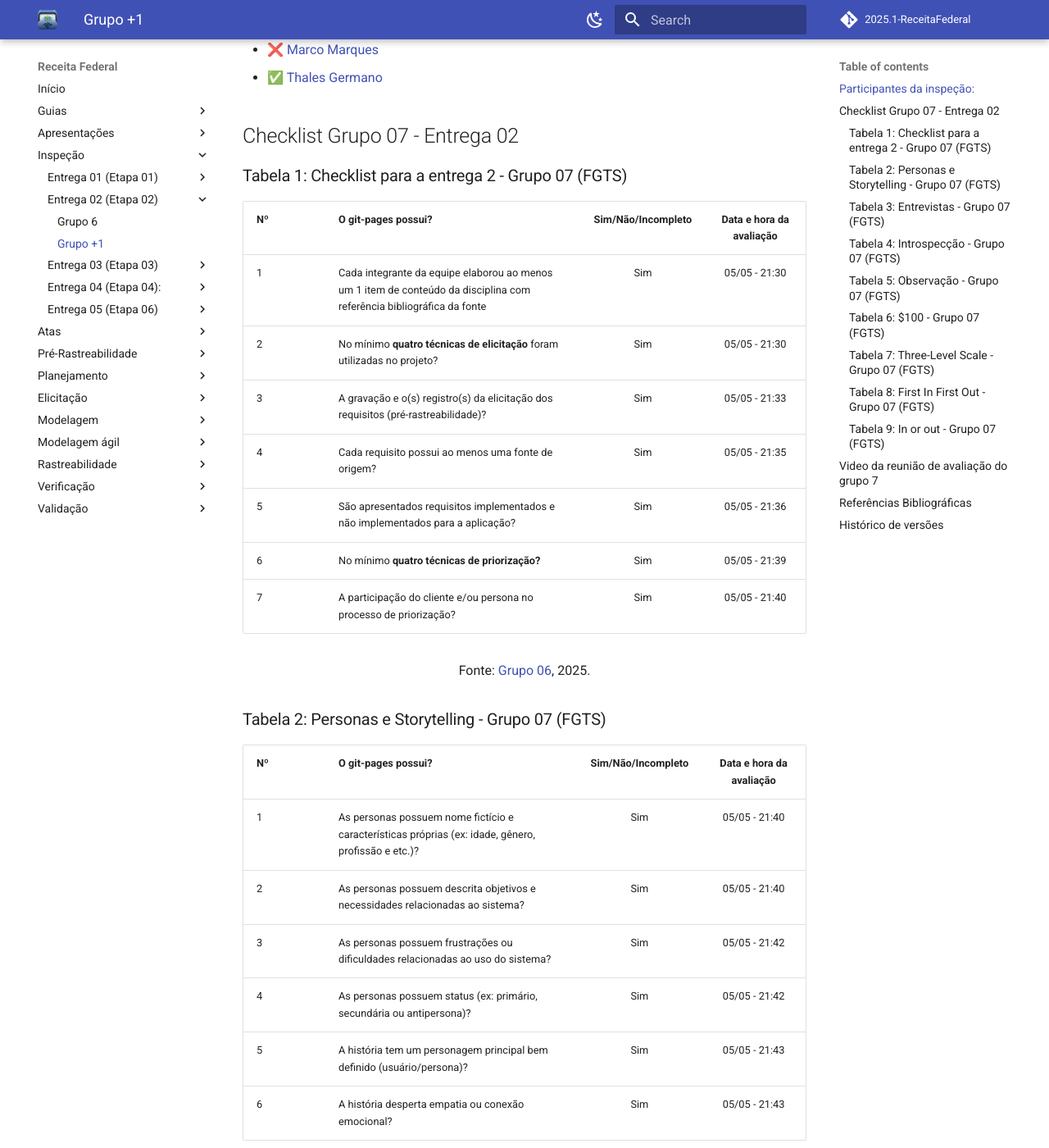
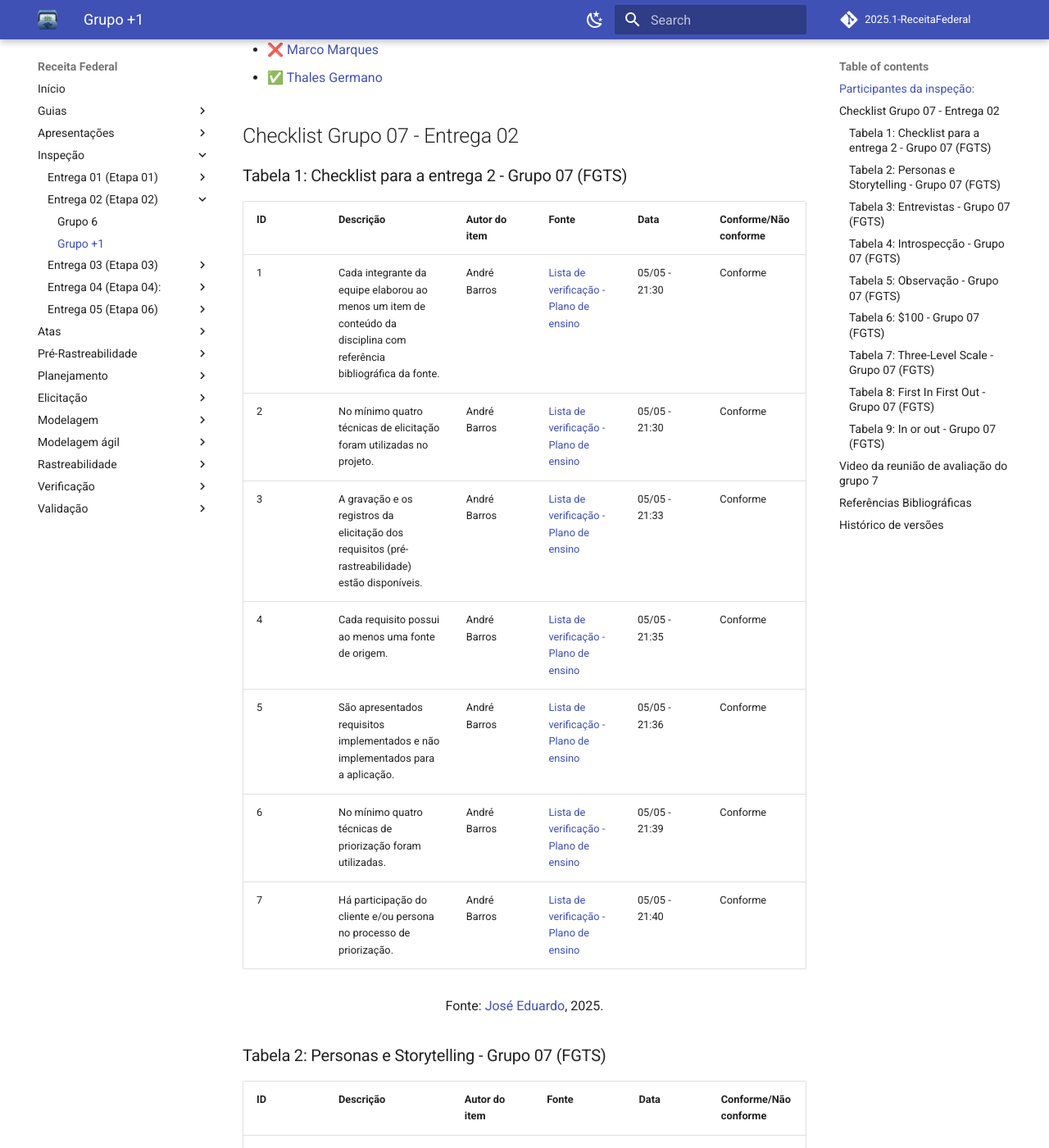
Before and after one commit to Requisitos-de-Software/2025.1-Meu-INSS, an MkDocs documentation site: the page built from docs/inspecao/entrega02/inspecao-grupo7-2.md, in a window 1280 px wide and 1400 px high, scrolled down 467 px. Shown: the whole window at 82% size. Built offline with MkDocs 1.6.1 and Material for MkDocs 9.7.7, drawn with Linux system fonts in a browser that asks for light colours; comment, search, counter and statistics services are not loaded; some of the changed text lies outside the part shown.

Commit message:
correcao tabela 2

```diff
--- a/docs/inspecao/entrega02/inspecao-grupo7-2.md
+++ b/docs/inspecao/entrega02/inspecao-grupo7-2.md
@@ -18,99 +18,107 @@
 
 ### Tabela 1: Checklist para a entrega 2 - Grupo 07 (FGTS)
 
-| Nº | O git-pages possui? | Sim/Não/Incompleto |  Data e hora da avaliação |
-| :------ | :------------------ | :----------------: | :-------------------------------:|
-|      1   |  Cada integrante da equipe elaborou ao menos um 1 item de conteúdo da disciplina com referência bibliográfica da fonte             |        Sim      | 05/05 - 21:30 |
-|    2     |    No mínimo **quatro técnicas de elicitação** foram utilizadas no projeto?       |     Sim        |  05/05 - 21:30  |
-|     3    |    A gravação e o(s) registro(s) da elicitação dos requisitos (pré-rastreabilidade)?        |     Sim          |05/05 - 21:33  |
-|    4     |    Cada requisito possui ao menos uma fonte de origem?                                      |   Sim        |05/05 - 21:35  |
-|    5     | São apresentados requisitos implementados e não implementados para a aplicação?       |    Sim       | 05/05 - 21:36  |
-|     6   |   No mínimo **quatro técnicas de priorização?**      |       Sim                | 05/05 - 21:39 |
-|    7     |  A participação do cliente e/ou persona no processo de priorização?               |    Sim             | 05/05 - 21:40  |
+| ID  | Descrição | Autor do item | Fonte | Data | Conforme/Não conforme |
+|-----|-----------|----------------|--------|------|------------------------|
+| 1   | Cada integrante da equipe elaborou ao menos um item de conteúdo da disciplina com referência bibliográfica da fonte. | André Barros | [Lista de verificação - Plano de ensino](https://aprender3.unb.br/pluginfile.php/3106711/mod_resource/content/58/Lista%20de%20Verifificac%CC%A7a%CC%83o%20-%20Plano_de_Ensino%20RE%20012025%20Turma%2003%20v2.pdf) | 05/05 - 21:30 | Conforme |
+| 2   | No mínimo quatro técnicas de elicitação foram utilizadas no projeto. | André Barros | [Lista de verificação - Plano de ensino](https://aprender3.unb.br/pluginfile.php/3106711/mod_resource/content/58/Lista%20de%20Verifificac%CC%A7a%CC%83o%20-%20Plano_de_Ensino%20RE%20012025%20Turma%2003%20v2.pdf) | 05/05 - 21:30 | Conforme |
+| 3   | A gravação e os registros da elicitação dos requisitos (pré-rastreabilidade) estão disponíveis. | André Barros | [Lista de verificação - Plano de ensino](https://aprender3.unb.br/pluginfile.php/3106711/mod_resource/content/58/Lista%20de%20Verifificac%CC%A7a%CC%83o%20-%20Plano_de_Ensino%20RE%20012025%20Turma%2003%20v2.pdf) | 05/05 - 21:33 | Conforme |
+| 4   | Cada requisito possui ao menos uma fonte de origem. | André Barros | [Lista de verificação - Plano de ensino](https://aprender3.unb.br/pluginfile.php/3106711/mod_resource/content/58/Lista%20de%20Verifificac%CC%A7a%CC%83o%20-%20Plano_de_Ensino%20RE%20012025%20Turma%2003%20v2.pdf) | 05/05 - 21:35 | Conforme |
+| 5   | São apresentados requisitos implementados e não implementados para a aplicação. |André Barros  | [Lista de verificação - Plano de ensino](https://aprender3.unb.br/pluginfile.php/3106711/mod_resource/content/58/Lista%20de%20Verifificac%CC%A7a%CC%83o%20-%20Plano_de_Ensino%20RE%20012025%20Turma%2003%20v2.pdf) | 05/05 - 21:36 | Conforme |
+| 6   | No mínimo quatro técnicas de priorização foram utilizadas. | André Barros  | [Lista de verificação - Plano de ensino](https://aprender3.unb.br/pluginfile.php/3106711/mod_resource/content/58/Lista%20de%20Verifificac%CC%A7a%CC%83o%20-%20Plano_de_Ensino%20RE%20012025%20Turma%2003%20v2.pdf) | 05/05 - 21:39 | Conforme |
+| 7   | Há participação do cliente e/ou persona no processo de priorização. | André Barros | [Lista de verificação - Plano de ensino](https://aprender3.unb.br/pluginfile.php/3106711/mod_resource/content/58/Lista%20de%20Verifificac%CC%A7a%CC%83o%20-%20Plano_de_Ensino%20RE%20012025%20Turma%2003%20v2.pdf) | 05/05 - 21:40 | Conforme |
 
-<font size="3"><p style="text-align: center">Fonte: [Grupo 06](https://requisitos-de-software.github.io/2025.1-ReceitaFederal/#membros-da-equipe), 2025.</p></font>
+
+<font size="3"><p style="text-align: center">Fonte: [José Eduardo](https://github.com/jevprado), 2025.</p></font>
 
 
 ### Tabela 2: Personas e Storytelling - Grupo 07 (FGTS)
-| Nº | O git-pages possui? | Sim/Não/Incompleto |  Data e hora da avaliação |
-| :------ | :------------------ | :----------------: | :-------------------------------:|
-| 1 |   As personas possuem nome fictício e características próprias (ex: idade, gênero, profissão e etc.)?      |    Sim            | 05/05 - 21:40 |
-| 2  | As personas possuem descrita objetivos e necessidades relacionadas ao sistema?      |      Sim          | 05/05 - 21:40 |
-| 3  | As personas possuem frustrações ou dificuldades relacionadas ao uso do sistema?      |         Sim      | 05/05 - 21:42 |
-| 4 |  As personas possuem status (ex: primário, secundária ou antipersona)?      |      Sim         | 05/05 - 21:42 |
-| 5 |   A história tem um personagem principal bem definido (usuário/persona)?    |       Sim         | 05/05 - 21:43  |
-| 6 |  A história desperta empatia ou conexão emocional?     |      Sim         | 05/05 - 21:43 |
 
-<font size="3"><p style="text-align: center">Fonte: [Grupo 06](https://requisitos-de-software.github.io/2025.1-ReceitaFederal/#membros-da-equipe), 2025.</p></font>
+| ID  | Descrição | Autor do item | Fonte | Data | Conforme/Não conforme |
+|-----|-----------|----------------|--------|------|------------------------|
+| 1   | As personas possuem nome fictício e características próprias (ex: idade, gênero, profissão etc.). | [José Eduardo](https://github.com/jevprado)  |Nielsen, J. (2007). *Personas as tools for empathy*. Nielsen Norman Group. | 05/05 - 21:40 | Conforme |
+| 2   | As personas possuem descritos objetivos e necessidades relacionadas ao sistema. | [José Eduardo](https://github.com/jevprado) | Nielsen, J. (2007). *Personas as tools for empathy*. Nielsen Norman Group. | 05/05 - 21:40 | Conforme |
+| 3   | As personas possuem frustrações ou dificuldades relacionadas ao uso do sistema. | [José Eduardo](https://github.com/jevprado) | Nielsen, J. (2007). *Personas as tools for empathy*. Nielsen Norman Group. | 05/05 - 21:42 | Conforme |
+| 4   | As personas possuem status (ex: primária, secundária ou antipersona). | [José Eduardo](https://github.com/jevprado)  | Nielsen, J. (2007). *Personas as tools for empathy*. Nielsen Norman Group. | 05/05 - 21:42 | Conforme |
+| 5   | A história tem um personagem principal bem definido (usuário/persona). | [José Eduardo](https://github.com/jevprado) |Nielsen, J. (2007). *Personas as tools for empathy*. Nielsen Norman Group.| 05/05 - 21:43 | Conforme |
+| 6   | A história desperta empatia ou conexão emocional. | [José Eduardo](https://github.com/jevprado) | Nielsen, J. (2007). *Personas as tools for empathy*. Nielsen Norman Group. | 05/05 - 21:43 | Conforme |
+
+
+<font size="3"><p style="text-align: center">Fonte: [José Eduardo](https://github.com/jevprado), 2025.</p></font>
 
 ### Tabela 3: Entrevistas - Grupo 07 (FGTS)
 
-| Nº | O git-pages possui? | Sim/Não/Incompleto |  Data e hora da avaliação |
-| :------ | :------------------ | :----------------: | :-------------------------------:|
-| 1 |   Os objetivos da entrevista foram claramente definidos antes da sua realização?      |   Sim            | 05/05 - 21:45 |
-|  2 |  O público-alvo (entrevistados) foi selecionado com base no perfil de usuário do sistema?      |    Incompleto          | 05/05 - 21:47 |
-| 3  |  O tipo da entrevista (estruturada, semiestruturada, não estruturada) foi definido conforme o contexto?      |  Sim           |05/05 - 21:48   |
+| ID  | Descrição | Autor do item | Fonte | Data | Conforme/Não conforme |
+|-----|-----------|----------------|--------|------|------------------------|
+| 1   | Os objetivos da entrevista foram claramente definidos antes da sua realização. | [José Eduardo](https://github.com/jevprado)  | PRESSMAN, R. S. *Engenharia de Software*. McGraw-Hill, 2006. | 05/05 - 21:45 | Conforme |
+| 2   | O público-alvo (entrevistados) foi selecionado com base no perfil de usuário do sistema. | [José Eduardo](https://github.com/jevprado) | SOMMERVILLE, I. *Engenharia de Software*. 10. ed. Pearson, 2011. | 05/05 - 21:47 | Incompleto |
+| 3   | O tipo da entrevista (estruturada, semiestruturada, não estruturada) foi definido conforme o contexto. | [José Eduardo](https://github.com/jevprado)  | PRESSMAN, R. S. *Engenharia de Software*. McGraw-Hill, 2006. | 05/05 - 21:48 | Conforme |
 
 
-<font size="3"><p style="text-align: center">Fonte: [Grupo 06](https://requisitos-de-software.github.io/2025.1-ReceitaFederal/#membros-da-equipe), 2025.</p></font>
+<font size="3"><p style="text-align: center"> Fonte:[José Eduardo](https://github.com/jevprado), 2025.</p></font>
 
 
 ### Tabela 4: Introspecção - Grupo 07 (FGTS)
-| Nº | O git-pages possui? | Sim/Não/Incompleto |  Data e hora da avaliação |
-| :------ | :------------------ | :----------------: | :-------------------------------:|
-| 1 |  A introspecção foi aplicada de forma individual por membros da equipe?	      | Sim | 05/05 - 21:48 |
-|  2 |  Foi criado um cenário concreto e realista de uso do sistema? |       Sim        | 05/05 - 21:49 |
-| 3  |  A introspecção considerou tanto situações positivas quanto negativas de uso?      |   Sim            |05/05 - 21:49  |
+
+| ID  | Descrição | Autor do item | Fonte | Data | Conforme/Não conforme |
+|-----|-----------|----------------|--------|------|------------------------|
+| 1   | A introspecção foi aplicada de forma individual por membros da equipe. | [José Eduardo](https://github.com/jevprado) | SOMMERVILLE, I. *Engenharia de Software*. 10. ed. Pearson, 2011. | 05/05 - 21:48 | Conforme |
+| 2   | Foi criado um cenário concreto e realista de uso do sistema. | [José Eduardo](https://github.com/jevprado)  | PRESSMAN, R. S. *Engenharia de Software*. McGraw-Hill, 2006. | 05/05 - 21:49 | Conforme |
+| 3   | A introspecção considerou tanto situações positivas quanto negativas de uso. | [José Eduardo](https://github.com/jevprado) | SOMMERVILLE, I. *Engenharia de Software*. 10. ed. Pearson, 2011. | 05/05 - 21:49 | Conforme |
 
 
-<font size="3"><p style="text-align: center">Fonte: [Grupo 06](https://requisitos-de-software.github.io/2025.1-ReceitaFederal/#membros-da-equipe), 2025.</p></font>
+
+<font size="3"><p style="text-align: center">Fonte: [José Eduardo](https://github.com/jevprado), 2025.</p></font>
 
 ### Tabela 5: Observação - Grupo 07 (FGTS)
 
-| Nº | O git-pages possui? | Sim/Não/Incompleto |  Data e hora da avaliação |
-| :------ | :------------------ | :----------------: | :-------------------------------:|
-| 1 |   O objetivo da observação foi claramente definido antes da atividade?	      |       Sim       |05/05 - 21:51 |
-| 2  |   O tipo de observação (participativa ou não participativa) foi definido e justificado?	|        Sim       | 05/05 - 21:52 |
-| 3 |   Foi escolhido um cenário realista e representativo do uso do sistema?     |       Sim       | 05/05 - 21:54 |
+| ID  | Descrição | Autor do item | Fonte | Data | Conforme/Não conforme |
+|-----|-----------|----------------|--------|------|------------------------|
+| 1   | O objetivo da observação foi claramente definido antes da atividade. | [José Eduardo](https://github.com/jevprado)  | PRESSMAN, R. S. *Engenharia de Software*. McGraw-Hill, 2006. | 05/05 - 21:51 | Conforme |
+| 2   | O tipo de observação (participativa ou não participativa) foi definido e justificado. |[José Eduardo](https://github.com/jevprado)  | SOMMERVILLE, I. *Engenharia de Software*. 10. ed. Pearson, 2011. | 05/05 - 21:52 | Conforme |
+| 3   | Foi escolhido um cenário realista e representativo do uso do sistema. | [José Eduardo](https://github.com/jevprado) | PRESSMAN, R. S. *Engenharia de Software*. McGraw-Hill, 2006. | 05/05 - 21:54 | Conforme |
 
-<font size="3"><p style="text-align: center">Fonte: [Grupo 06](https://requisitos-de-software.github.io/2025.1-ReceitaFederal/#membros-da-equipe), 2025.</p></font>
+
+<font size="3"><p style="text-align: center">Fonte: [José Eduardo](https://github.com/jevprado), 2025.</p></font>
 
 ### Tabela 6: $100 - Grupo 07 (FGTS)
-| Nº | O git-pages possui? | Sim/Não/Incompleto | Data e hora da avaliação |
-| :------ | :------------------ | :----------------: | :-------------------------------:|
-| 1 | Existe planilha ou quadro em que cada stakeholder recebeu exatamente 100 pontospara distribuir?      |       Sim        |05/05 - 21:54  |
-| 2 |   O documento lista todos os stakeholders elegíveis (papel, nome, data da votação)?    |      Sim        |05/05  - 21:56  |
+| ID  | Descrição | Autor do item | Fonte | Data | Conforme/Não conforme |
+|-----|-----------|----------------|--------|------|------------------------|
+| 1   | Existe planilha ou quadro em que cada stakeholder recebeu exatamente 100 pontos para distribuir. |[Thales Germano](https://github.com/thalesgvl)  | - | 05/05 - 21:54 | Conforme |
+| 2   | O documento lista todos os stakeholders elegíveis (papel, nome, data da votação). | [Thales Germano](https://github.com/thalesgvl) | - | 05/05 - 21:56 | Conforme |
 
 
-<font size="3"><p style="text-align: center">Fonte: [Grupo 06](https://requisitos-de-software.github.io/2025.1-ReceitaFederal/#membros-da-equipe), 2025.</p></font>
+<font size="3"><p style="text-align: center">Fonte:[Thales Germano](https://github.com/thalesgvl), 2025.</p></font>
 
 ### Tabela 7: Three-Level Scale - Grupo 07 (FGTS)
-| Nº | O git-pages possui? | Sim/Não/Incompleto |  Data e hora da avaliação |
-| :------ | :------------------ | :----------------: | :-------------------------------:|
-| 1 |  Planilha ou quadro com três colunas (Alta / Média / Baixa) criado e salvo.     |  Sim             | 05/05 - 21:58 |
-| 2 | Checagem de dependências feita após a classificação.          |   Sim             | 05/05 21:58 |
 
-<font size="3"><p style="text-align: center">Fonte: [Grupo 06](https://requisitos-de-software.github.io/2025.1-ReceitaFederal/#membros-da-equipe), 2025.</p></font>
+| ID  | Descrição | Autor do item | Fonte | Data | Conforme/Não conforme |
+|-----|-----------|----------------|--------|------|------------------------|
+| 1   | Planilha ou quadro com três colunas (Alta / Média / Baixa) criado e salvo. | [Diassis](https://github.com/Diaxiz) | - | 05/05 - 21:58 | Conforme |
+| 2   | Checagem de dependências feita após a classificação. |[Diassis](https://github.com/Diaxiz)  | SOMMERVILLE, I. *Engenharia de Software*. 10. ed. Pearson, 2011. | 05/05 - 21:58 | Conforme |
+
+<font size="3"><p style="text-align: center">Fonte: [Diassis](https://github.com/Diaxiz), 2025.</p></font>
 
 ### Tabela 8: First In First Out - Grupo 07 (FGTS)
-| Nº | O git-pages possui? | Sim/Não/Incompleto |  Data e hora da avaliação |
-| :------ | :------------------ | :----------------: | :-------------------------------:|
-| 1 | 	A documentação identifica claramente as tarefas mais importantes (prioritárias)?    |    Sim           | 05/05 - 22:00  |
-| 2 | 	As decisões de priorização são justificadas com base em objetivos ou valores do projeto?    |     Sim         |05/05 - 22:01 |
-| 3 |  	Estima grau de risco para os requisitos?   |     Sim         | 05/05 - 22:03 |
 
+| ID  | Descrição | Autor do item | Fonte | Data | Conforme/Não conforme |
+|-----|-----------|----------------|--------|------|------------------------|
+| 1   | A documentação define claramente o que está incluído no escopo do projeto (IN). | [Diassis](https://github.com/Diaxiz) | PRESSMAN, R. S. *Engenharia de Software*. McGraw-Hill, 2006. | 05/05 - 22:05 | Conforme |
+| 2   | A documentação especifica o que está explicitamente fora do escopo (OUT). | [Diassis](https://github.com/Diaxiz) | PRESSMAN, R. S. *Engenharia de Software*. McGraw-Hill, 2006. | 05/05 - 22:07 | Conforme |
+| 3   | Existe uma distinção clara entre requisitos obrigatórios e opcionais. | [Diassis](https://github.com/Diaxiz) | SOMMERVILLE, I. *Engenharia de Software*. 10. ed. Pearson, 2011. | 05/05 - 22:09 | Incompleto |
 
-<font size="3"><p style="text-align: center">Fonte: [Grupo 06](https://requisitos-de-software.github.io/2025.1-ReceitaFederal/#membros-da-equipe), 2025.</p></font>
+<font size="3"><p style="text-align: center">Fonte: [Diassis](https://github.com/Diaxiz), 2025.</p></font>
 
 
 ### Tabela 9: In or out - Grupo 07 (FGTS)
-| Nº | O git-pages possui? | Sim/Não/Incompleto | Data e hora da avaliação |
-| :------ | :------------------ | :----------------: | :-------------------------------:|
-|1 | 	A documentação define claramente o que está incluído no escopo do projeto (IN)?    |  Sim             | 05/05 - 22:05 |
-| 2 |  	A documentação especifica o que está explicitamente fora do escopo (OUT)?   |   Sim            | 05/05 - 22:07|
-| 3 |  	Existe uma distinção clara entre requisitos obrigatórios e opcionais?   |    Incompleto         | 05/05 - 22:09 |
 
-<font size="3"><p style="text-align: center">Fonte: [Grupo 06](https://requisitos-de-software.github.io/2025.1-ReceitaFederal/#membros-da-equipe), 2025.</p></font>
+| ID  | Descrição | Autor do item | Fonte | Data | Conforme/Não conforme |
+|-----|-----------|----------------|--------|------|------------------------|
+| 1   | A documentação define claramente o que está incluído no escopo do projeto (IN). |  [Thales Germano](https://github.com/thalesgvl) | PRESSMAN, R. S. *Engenharia de Software*. McGraw-Hill, 2006. | 05/05 - 22:05 | Conforme |
+| 2   | A documentação especifica o que está explicitamente fora do escopo (OUT). |[Thales Germano](https://github.com/thalesgvl)  | PRESSMAN, R. S. *Engenharia de Software*. McGraw-Hill, 2006. | 05/05 - 22:07 | Conforme |
+| 3   | Existe uma distinção clara entre requisitos obrigatórios e opcionais. | [Thales Germano](https://github.com/thalesgvl)  | SOMMERVILLE, I. *Engenharia de Software*. 10. ed. Pearson, 2011. | 05/05 - 22:09 | Incompleto |
+
+<font size="3"><p style="text-align: center">Fonte:[Thales Germano](https://github.com/thalesgvl), 2025.</p></font>
 
 ## Video da reunião de avaliação do grupo 7
 
@@ -129,9 +137,12 @@
 >
 > <a>3.</a> Pressman, R. S. (2010). Engenharia de Software, 7ª ed.
 >
+> <a>4.</a> Nielsen, J. (2007). *Personas as tools for empathy*. Nielsen Norman Group.
+>
 
 
 ## Histórico de versões
 Versão |   Data  | Descrição | Autor(es) | Revisor(es)
 ------ | ---- | ------ | ---------- | ----------
 `1.0` | 18/05/2025 | Mudança da localização da inspeção da entrega 02 - grupo 7 | [Jose Eduardo](https://github.com/jevprado) | [Diassis](https://github.com/Diaxiz) |
+`2.0` | 21/06/2025 | Corrigindo a formatação da lista 02 + organização | [Jose Eduardo](https://github.com/jevprado) | Revisor aqui |
```
